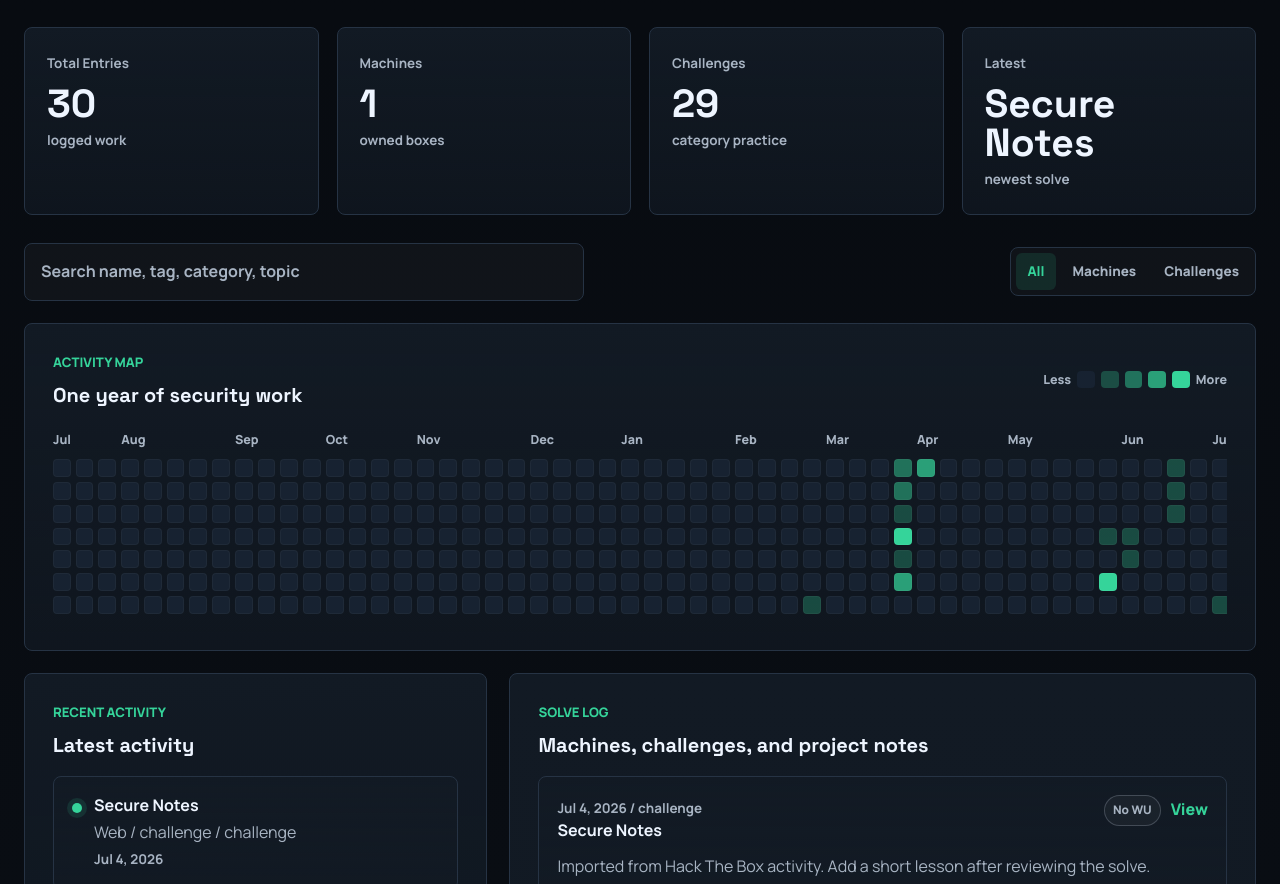
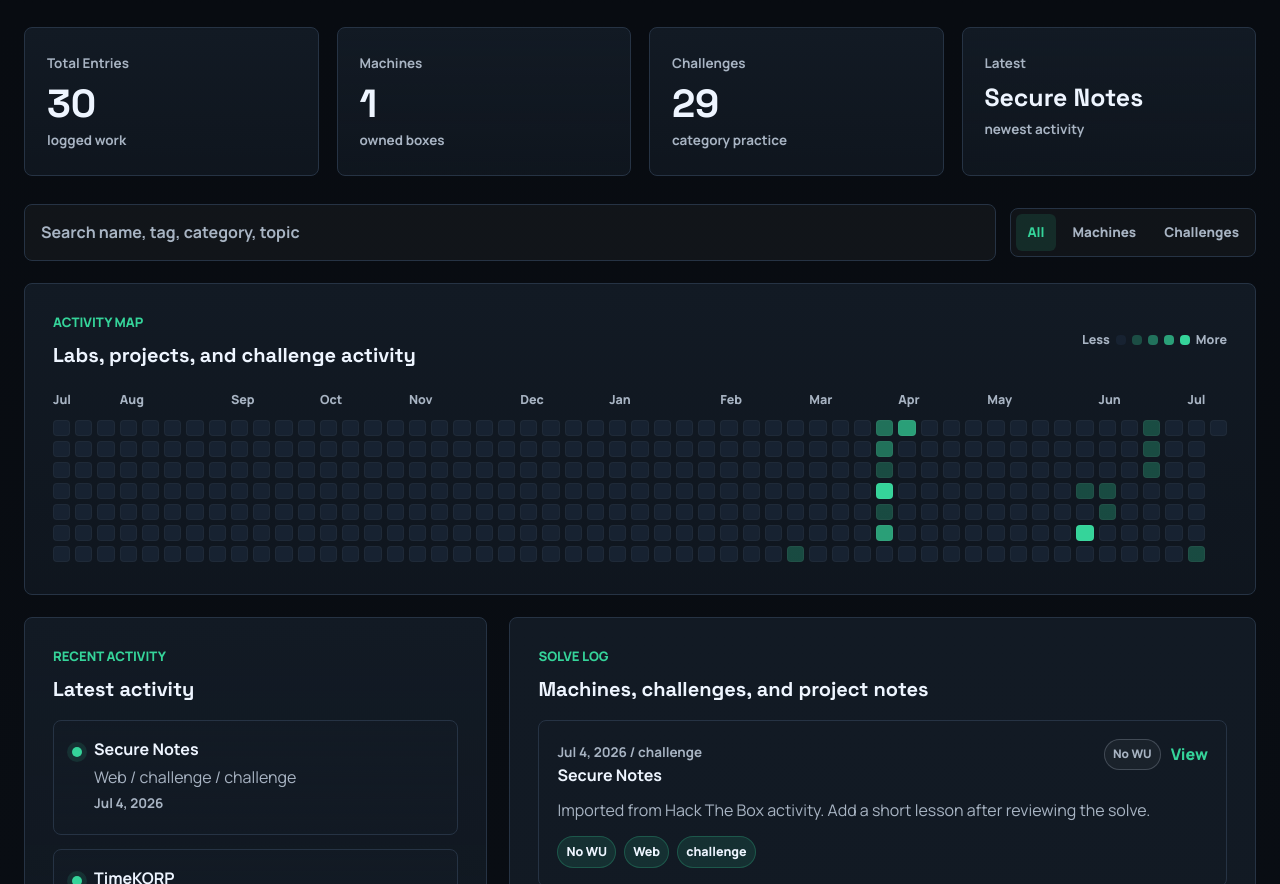
Before and after one commit to Gokongggggggg/Portfolio, a website: page solves.html in a window 1280 px wide. Shown: the part 865-1749 px from the top of the page. Drawn offline with Linux system fonts and the light colour scheme.

Commit message:
Fill activity tracker layout

```diff
--- a/solves.html
+++ b/solves.html
@@ -69,7 +69,7 @@
           <article class="metric-card">
             <span class="metric-label">Latest</span>
             <strong data-htb-stat="latest">-</strong>
-            <span class="metric-note">newest solve</span>
+            <span class="metric-note">newest activity</span>
           </article>
         </div>
 
@@ -87,7 +87,7 @@
           <div class="panel-heading heatmap-heading">
             <div>
               <p class="category">Activity Map</p>
-              <h3 id="htb-heatmap-title">One year of security work</h3>
+              <h3 id="htb-heatmap-title">Labs, projects, and challenge activity</h3>
             </div>
             <div class="heatmap-legend" aria-label="Activity intensity legend">
               <span>Less</span>
--- a/styles.css
+++ b/styles.css
@@ -1019,3 +1019,64 @@ ul {
     padding: 22px;
   }
 }
+
+.htb-dashboard .solve-controls {
+  display: grid;
+  grid-template-columns: minmax(0, 1fr) auto;
+  align-items: center;
+}
+
+.htb-dashboard .solve-search {
+  width: 100%;
+  max-width: none;
+}
+
+.metric-card strong[data-htb-stat="latest"] {
+  display: -webkit-box;
+  max-width: 100%;
+  overflow: hidden;
+  -webkit-box-orient: vertical;
+  -webkit-line-clamp: 2;
+  font-size: clamp(1.15rem, 2vw, 1.55rem);
+  line-height: 1.12;
+  overflow-wrap: anywhere;
+}
+
+.htb-dashboard .heatmap-panel {
+  padding-bottom: 24px;
+}
+
+.htb-dashboard .heatmap-scroll {
+  width: 100%;
+}
+
+.htb-dashboard .heatmap-months,
+.htb-dashboard .heatmap-grid {
+  width: 100%;
+  min-width: 720px;
+}
+
+.htb-dashboard .heatmap-months {
+  grid-template-columns: repeat(53, minmax(0, 1fr));
+}
+
+.htb-dashboard .heatmap-grid {
+  grid-template-rows: repeat(7, clamp(10px, 1.25vw, 16px));
+  grid-auto-columns: minmax(0, 1fr);
+}
+
+.htb-dashboard .heatmap-cell {
+  width: 100%;
+  height: 100%;
+}
+
+.htb-dashboard .heatmap-legend i {
+  width: 10px;
+  height: 10px;
+}
+
+@media (max-width: 680px) {
+  .htb-dashboard .solve-controls {
+    grid-template-columns: 1fr;
+  }
+}
```
